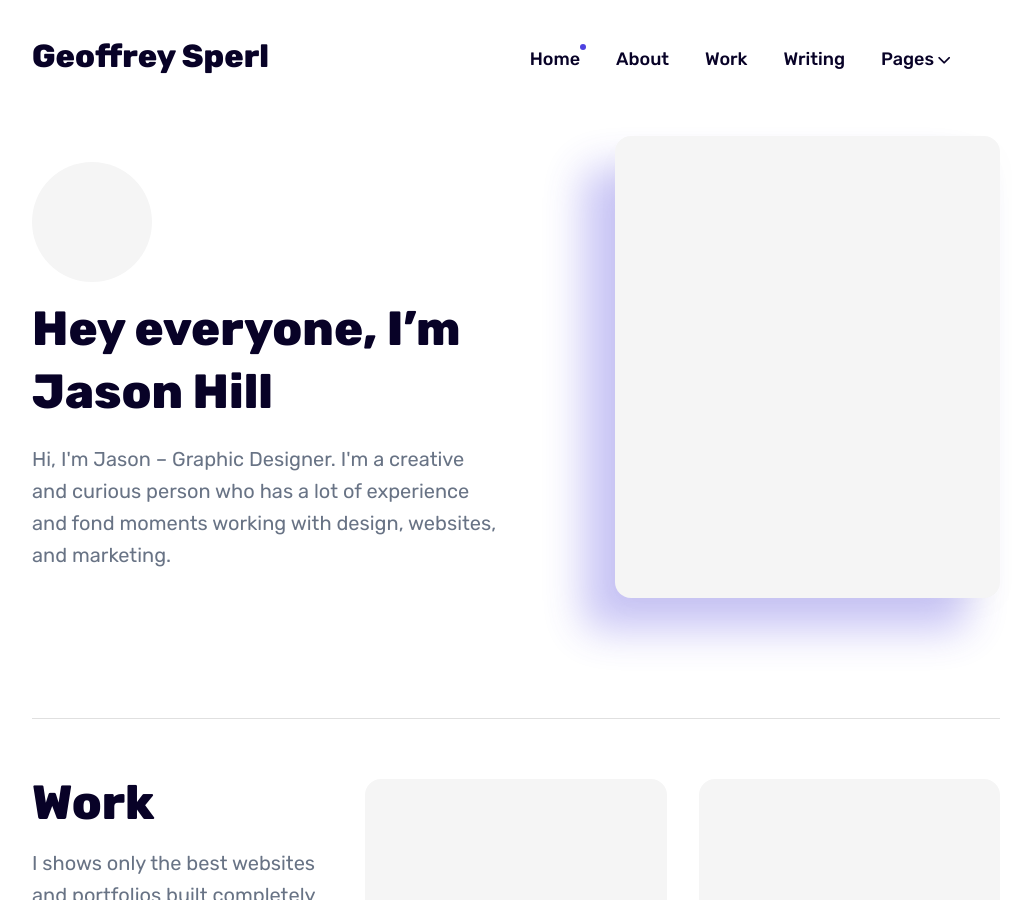
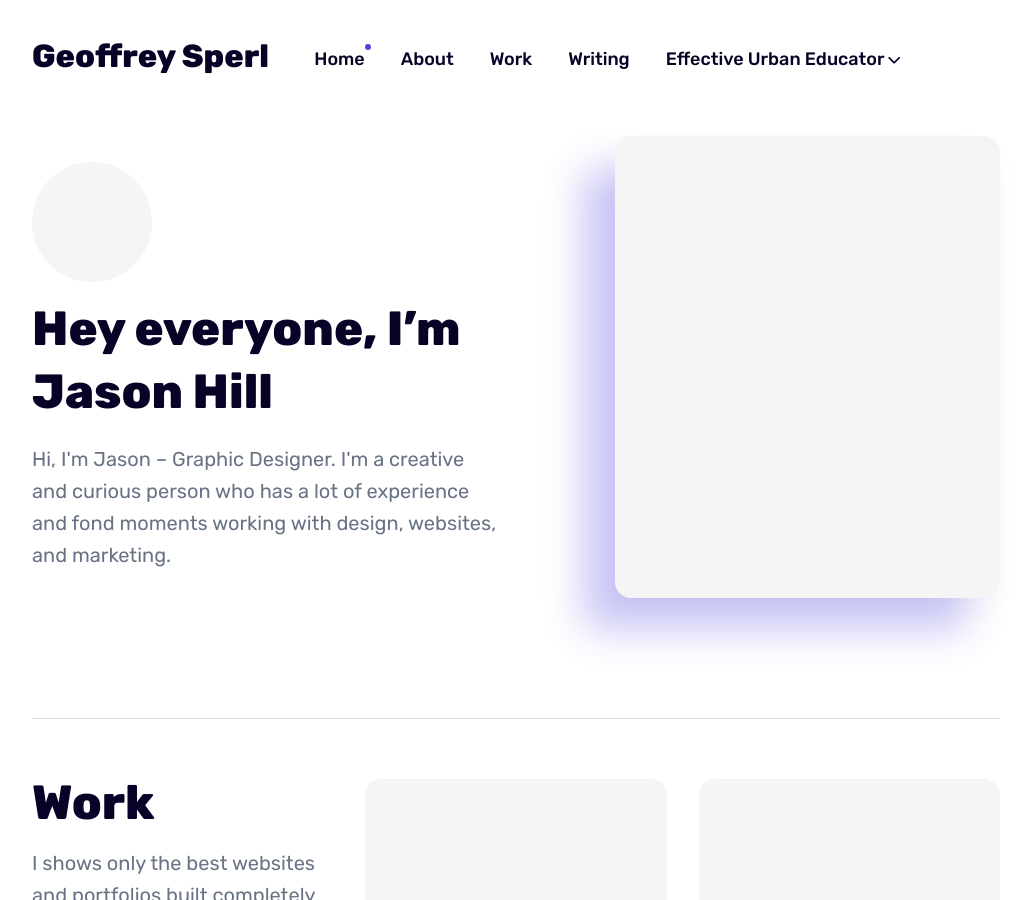
Before and after one commit to geoffreysperl/teaching, a Jekyll site: the page built from index.html, in a window 1280 px wide and 900 px high. Shown: the whole window, without its empty margins (124-1140 px from the left). Built offline with Jekyll 4.4.1, drawn with Linux system fonts in a browser that asks for light colours.

Commit message:
Building menu

```diff
--- a/_data/settings.yml
+++ b/_data/settings.yml
@@ -18,12 +18,14 @@
       url: '/work/'
     - title: 'Writing'
       url: '/blog/'
-    - title: 'Pages'
+    - title: 'Effective Urban Educator'
       submenu:
       - url: '/contact/'
-        title: 'Contact'
+        title: 'Reflective Practitioner'
       - url: '/elements/'
-        title: 'Elements'
+        title: 'Innovative Practitioner'
+      - url: '/elements/'
+        title: 'Commited to Diversity'
 
 
 #-------------------------------
--- a/_includes/header.html
+++ b/_includes/header.html
@@ -34,7 +34,7 @@
                 {% endif %}
               {% endfor %}
             </ul>
-            <div style="padding-right: 50px;"></div>
+            <div style="padding-right: 100px;"></div>
           </div>
         </nav>
 
```
